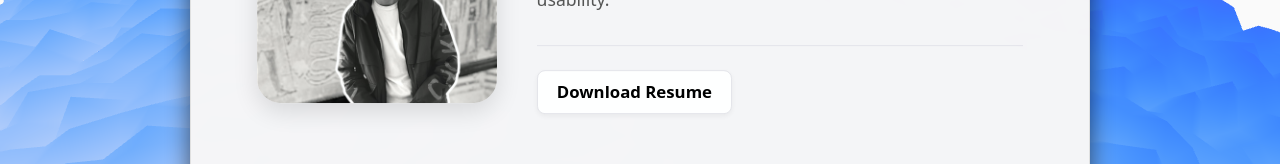
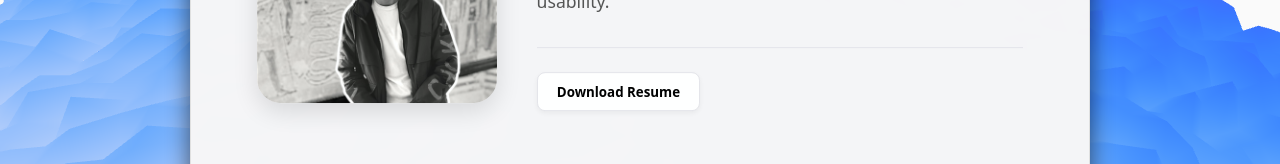
Before and after one commit to mido-io/Mido, a React (Vite) app: page / in a window 1280 px wide. Shown: the part 387-551 px from the top of the page. Built offline with nearby package versions, Linux system fonts and the light colour scheme.

Commit message:
update CV download path and add download loading state

```diff
--- a/src/components/tabs/AboutTab.jsx
+++ b/src/components/tabs/AboutTab.jsx
@@ -1,9 +1,29 @@
-import React from 'react';
+import React, { useState } from 'react';
 import { useTranslation } from 'react-i18next';
 import TerminalBox from '../TerminalBox';
 
 const AboutTab = ({ isDevMode }) => {
     const { t } = useTranslation();
+    const [isDownloading, setIsDownloading] = useState(false);
+    const cvFilePath = '/Abdlehamid%20Farhat%20-%20cv.pdf';
+
+    const handleDownloadCv = () => {
+        if (isDownloading) {
+            return;
+        }
+
+        setIsDownloading(true);
+
+        const link = document.createElement('a');
+        link.href = cvFilePath;
+        link.download = 'Abdlehamid Farhat - cv.pdf';
+        document.body.appendChild(link);
+        link.click();
+        document.body.removeChild(link);
+
+        // Lightweight loading feedback while download is being initiated by the browser
+        window.setTimeout(() => setIsDownloading(false), 1200);
+    };
 
     return (
         <TerminalBox title={isDevMode ? t('about.devTitle') : t('about.clientTitle')} isActive={true} isDevMode={isDevMode}>
@@ -19,9 +39,20 @@ const AboutTab = ({ isDevMode }) => {
                             </p>
                         </li>
                         <li style={{ marginTop: 'auto', paddingTop: '1.5rem', borderTop: '1px dashed #333' }}>
-                            <a href="/resume.pdf" download style={{ padding: 'clamp(0.6rem, 2vw, 0.8rem) clamp(1rem, 3vw, 1.5rem)', backgroundColor: '#0f0', color: '#000', border: 'none', cursor: 'pointer', fontFamily: 'monospace', fontWeight: 'bold', fontSize: 'clamp(0.9rem, 3vw, 1.1rem)', display: 'inline-block', textDecoration: 'none' }} onMouseEnter={(e) => e.target.style.backgroundColor = '#1cdb4c'} onMouseLeave={(e) => e.target.style.backgroundColor = '#0f0'}>
-                                download_resume.sh
-                            </a>
+                            <button
+                                type="button"
+                                onClick={handleDownloadCv}
+                                disabled={isDownloading}
+                                style={{ padding: 'clamp(0.6rem, 2vw, 0.8rem) clamp(1rem, 3vw, 1.5rem)', backgroundColor: '#0f0', color: '#000', border: 'none', cursor: isDownloading ? 'wait' : 'pointer', fontFamily: 'monospace', fontWeight: 'bold', fontSize: 'clamp(0.9rem, 3vw, 1.1rem)', display: 'inline-block', textDecoration: 'none', opacity: isDownloading ? 0.8 : 1 }}
+                                onMouseEnter={(e) => {
+                                    if (!isDownloading) e.currentTarget.style.backgroundColor = '#1cdb4c';
+                                }}
+                                onMouseLeave={(e) => {
+                                    e.currentTarget.style.backgroundColor = '#0f0';
+                                }}
+                            >
+                                {isDownloading ? 'downloading_cv...' : 'download_resume.sh'}
+                            </button>
                         </li>
                     </ul>
                 ) : (
@@ -50,9 +81,14 @@ const AboutTab = ({ isDevMode }) => {
                                 {t('about.description2')}
                             </p>
                             <div style={{ paddingTop: '1.5rem', borderTop: '1px solid #e5e5ea' }}>
-                                <a href="/resume.pdf" download style={{ color: '#000', backgroundColor: '#fff', border: '1px solid #e5e5ea', padding: '0.6rem 1.2rem', textDecoration: 'none', fontWeight: 'bold', display: 'inline-flex', alignItems: 'center', gap: '0.5rem', borderRadius: '8px', boxShadow: '0 2px 5px rgba(0,0,0,0.05)', cursor: 'pointer' }}>
-                                    {t('about.downloadClient')}
-                                </a>
+                                <button
+                                    type="button"
+                                    onClick={handleDownloadCv}
+                                    disabled={isDownloading}
+                                    style={{ color: '#000', backgroundColor: '#fff', border: '1px solid #e5e5ea', padding: '0.6rem 1.2rem', textDecoration: 'none', fontWeight: 'bold', display: 'inline-flex', alignItems: 'center', gap: '0.5rem', borderRadius: '8px', boxShadow: '0 2px 5px rgba(0,0,0,0.05)', cursor: isDownloading ? 'wait' : 'pointer', opacity: isDownloading ? 0.7 : 1 }}
+                                >
+                                    {isDownloading ? 'Downloading...' : t('about.downloadClient')}
+                                </button>
                             </div>
                         </div>
                     </div>
```
